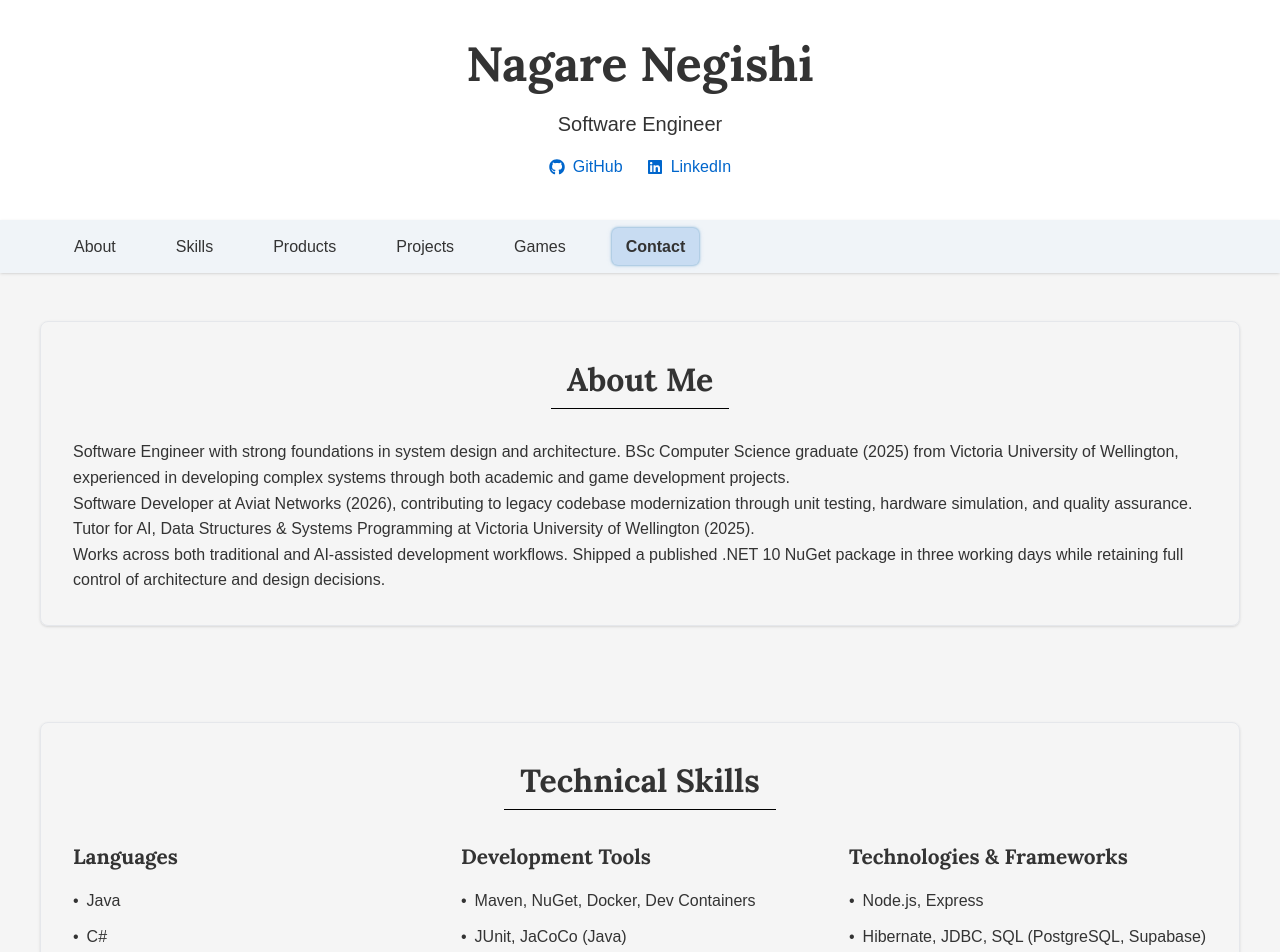
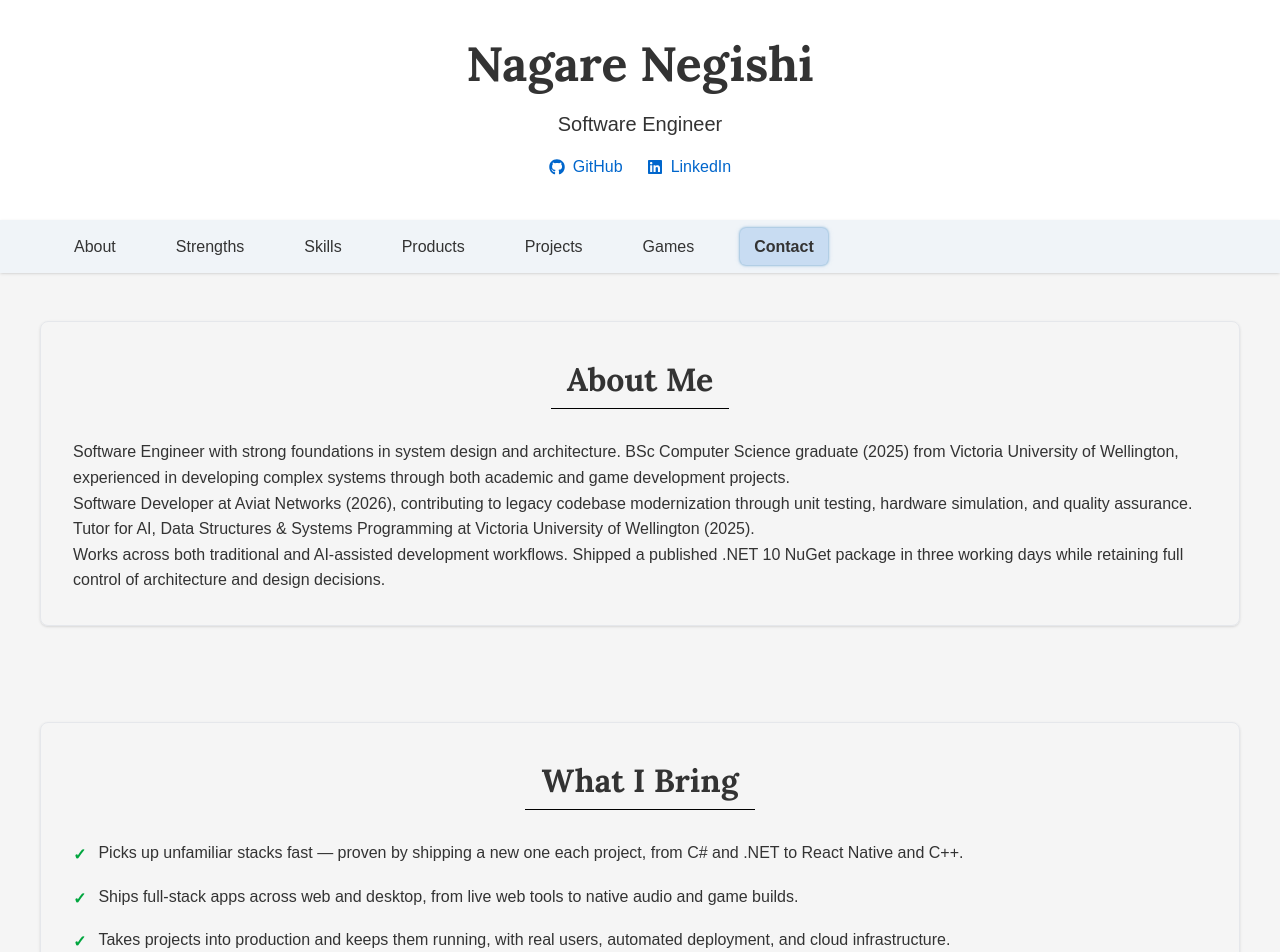
Before and after one commit to NagareNegishi/NagareNegishi.github.io, a React (Vite) app: page / in a window 1280 px wide. Shown: the top 952 px of the page. Built offline with nearby package versions, Linux system fonts and the light colour scheme.

Commit message:
wire what-i-bring #28

```diff
--- a/src/App.jsx
+++ b/src/App.jsx
@@ -5,6 +5,7 @@ import Nav from './components/Nav.jsx'
 import ProductSection from './components/ProductSection.jsx'
 import ProjectSection from './components/ProjectSection.jsx'
 import Skills from './components/Skills.jsx'
+import WhatIBring from './components/WhatIBring.jsx'
 import { softwareProjects, gameProjects } from './data/projects.js'
 
 function App() {
@@ -14,6 +15,7 @@ function App() {
       <Nav />
       <main>
         <About />
+        <WhatIBring />
         <Skills />
         <ProductSection />
         <ProjectSection id="projects" title="Featured Projects" projects={softwareProjects} />
--- a/src/components/Nav.jsx
+++ b/src/components/Nav.jsx
@@ -6,8 +6,9 @@ const linkActive = "bg-[#c8dcf2] text-[#0066cc] font-semibold shadow-[0_0_2px_1p
 
 // About uses #header because it scrolls to the header element
 const links = [
-    { href: '#header',   id: 'header',   label: 'About'    },
-    { href: '#skills',   id: 'skills',   label: 'Skills'   },
+    { href: '#header',       id: 'header',       label: 'About'     },
+    { href: '#what-i-bring', id: 'what-i-bring', label: 'Strengths' },
+    { href: '#skills',       id: 'skills',       label: 'Skills'    },
     { href: '#products', id: 'products', label: 'Products' },
     { href: '#projects', id: 'projects', label: 'Projects' },
     { href: '#game-dev', id: 'game-dev', label: 'Games'    },
```
